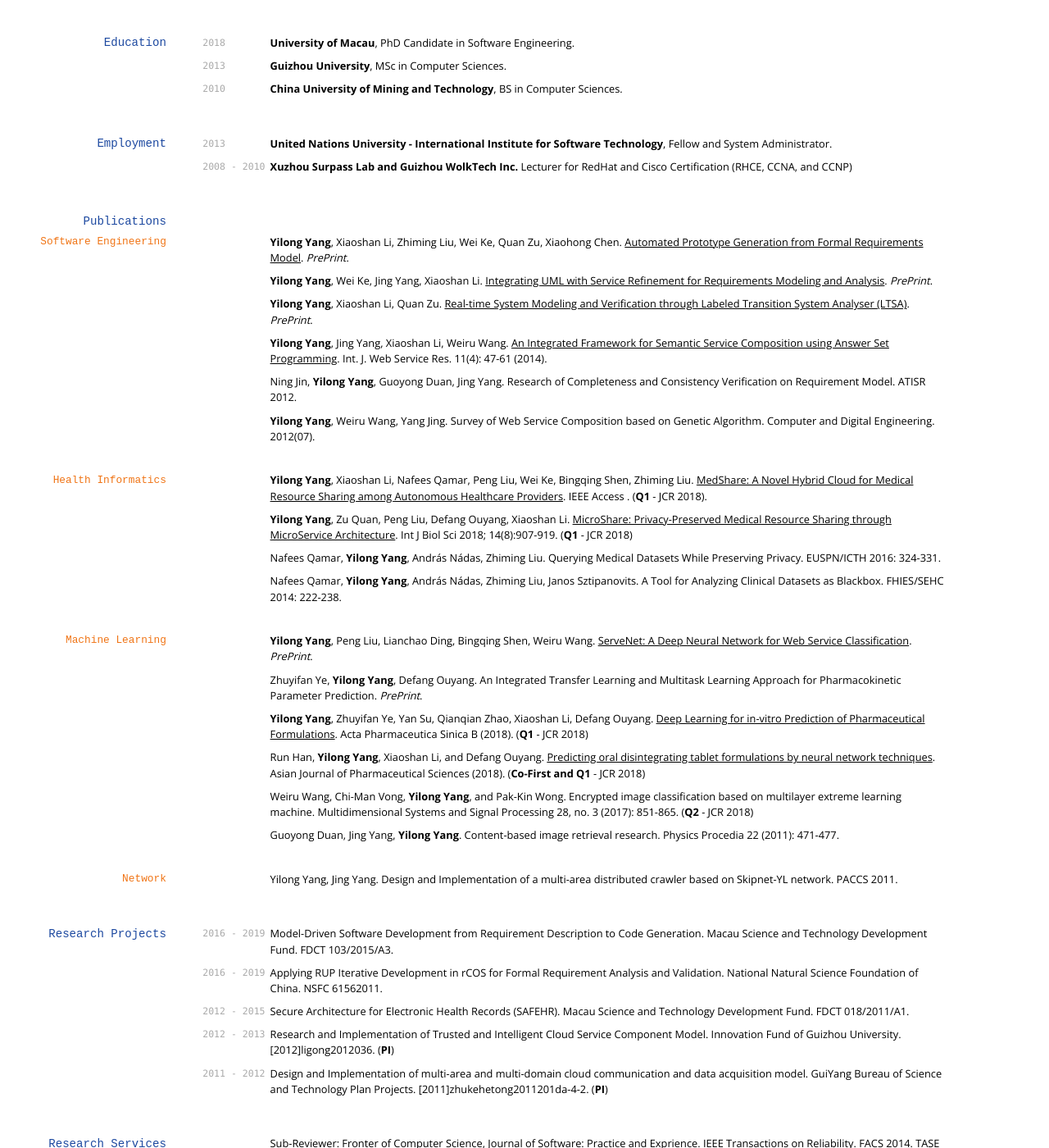
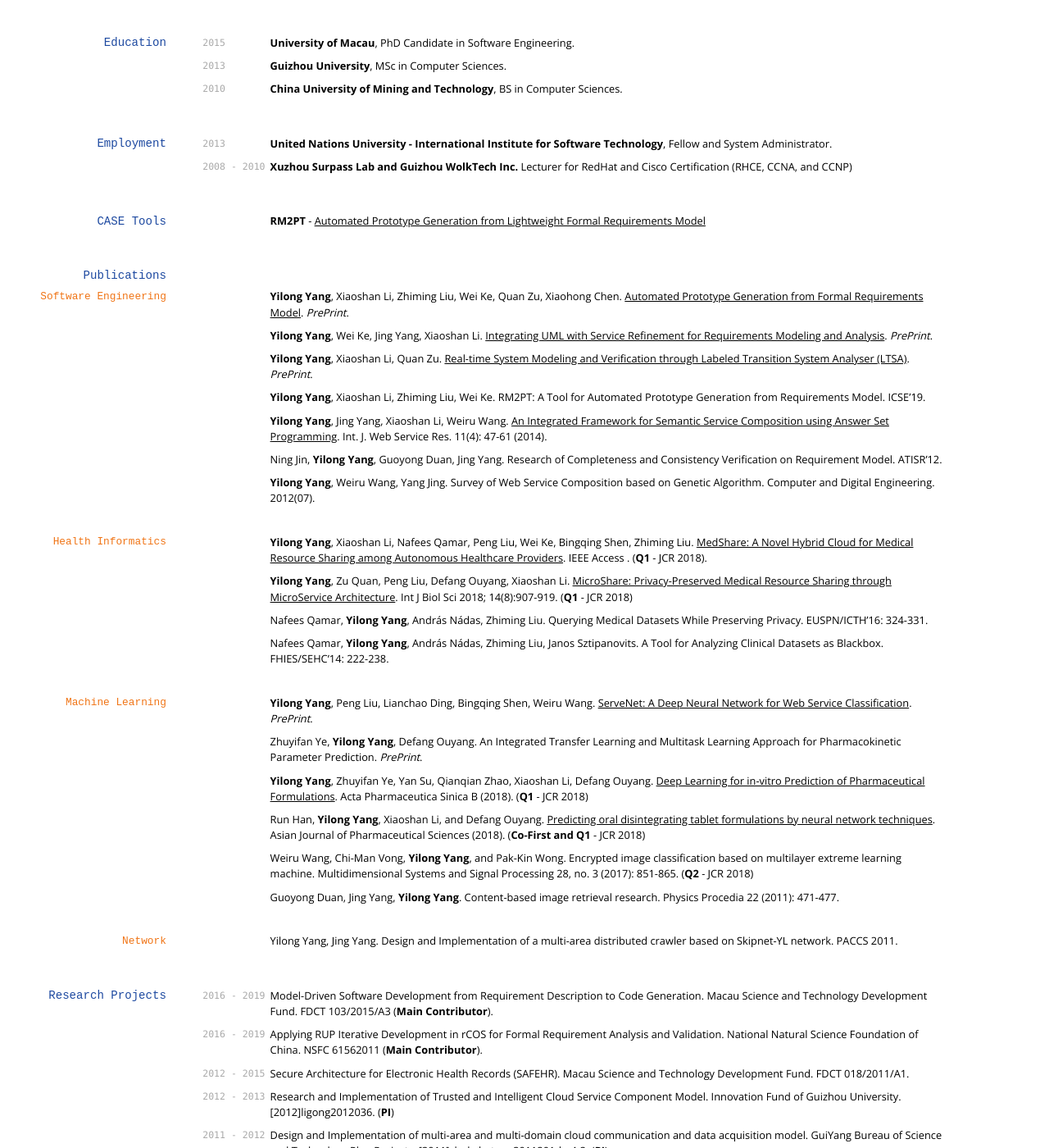
Before and after one commit to yylonly/yylonly.github.io, a Jekyll site: the page built from index.md, in a window 1280 px wide and 1400 px high, scrolled down 260 px. Shown: the whole window at 82% size. Built offline with Jekyll 4.4.1, drawn with Linux system fonts in a browser that asks for light colours; nearby versions of some CDN libraries; some web fonts are replaced; some of the changed text lies outside the part shown.

Commit message:
update with ICSE

```diff
--- a/index.md
+++ b/index.md
@@ -21,7 +21,7 @@ I'm a PhD Candidate in Software Engineering at the University of Macau, Macau. R
 
 ## Education
 
-`2018` **University of Macau**, PhD Candidate in Software Engineering.
+`2015` **University of Macau**, PhD Candidate in Software Engineering.
 
 `2013` **Guizhou University**, MSc in Computer Sciences.
 
@@ -35,6 +35,10 @@ I'm a PhD Candidate in Software Engineering at the University of Macau, Macau. R
 `2008 - 2010` **Xuzhou Surpass Lab and Guizhou WolkTech Inc.** Lecturer for RedHat and Cisco Certification (RHCE, CCNA, and CCNP)
 
 
+## CASE Tools
+
+**RM2PT** - [Automated Prototype Generation from Lightweight Formal Requirements Model](http://rm2pt.mydreamy.net)
+
 ## Publications
 
 ### Software Engineering
@@ -45,9 +49,11 @@ I'm a PhD Candidate in Software Engineering at the University of Macau, Macau. R
 
 **Yilong Yang**, Xiaoshan Li, Quan Zu. [Real-time System Modeling and Verification through Labeled Transition System Analyser (LTSA)](https://www.researchgate.net/publication/323771072_Real-time_System_Modeling_and_Verification_through_Labeled_Transition_System_Analyser_LTSA). *PrePrint*.
 
+**Yilong Yang**, Xiaoshan Li, Zhiming Liu, Wei Ke. RM2PT: A Tool for Automated Prototype Generation from Requirements Model. ICSE'19.
+
 **Yilong Yang**, Jing Yang, Xiaoshan Li, Weiru Wang. [An Integrated Framework for Semantic Service Composition using Answer Set Programming](https://www.researchgate.net/publication/273772848_An_integrated_framework_for_semantic_service_composition_using_answer_set_programming). Int. J. Web Service Res. 11(4): 47-61 (2014).
 
-Ning Jin, **Yilong Yang**, Guoyong Duan, Jing Yang. Research of Completeness and Consistency Verification on Requirement Model. ATISR 2012.
+Ning Jin, **Yilong Yang**, Guoyong Duan, Jing Yang. Research of Completeness and Consistency Verification on Requirement Model. ATISR'12.
 
 **Yilong Yang**, Weiru Wang, Yang Jing. Survey of Web Service Composition based on Genetic Algorithm. Computer and Digital Engineering. 2012(07).
 
@@ -57,9 +63,9 @@ Ning Jin, **Yilong Yang**, Guoyong Duan, Jing Yang. Research of Completeness and
 
 **Yilong Yang**, Zu Quan, Peng Liu, Defang Ouyang, Xiaoshan Li. [MicroShare: Privacy-Preserved Medical Resource Sharing through MicroService Architecture](https://www.researchgate.net/publication/325518439_MicroShare_Privacy-Preserved_Medical_Resource_Sharing_through_MicroService_Architecture). Int J Biol Sci 2018; 14(8):907-919. (**Q1** - JCR 2018)
 
-Nafees Qamar, **Yilong Yang**, András Nádas, Zhiming Liu. Querying Medical Datasets While Preserving Privacy. EUSPN/ICTH 2016: 324-331.
+Nafees Qamar, **Yilong Yang**, András Nádas, Zhiming Liu. Querying Medical Datasets While Preserving Privacy. EUSPN/ICTH'16: 324-331.
 
-Nafees Qamar, **Yilong Yang**, András Nádas, Zhiming Liu, Janos Sztipanovits. A Tool for Analyzing Clinical Datasets as Blackbox. FHIES/SEHC 2014: 222-238.
+Nafees Qamar, **Yilong Yang**, András Nádas, Zhiming Liu, Janos Sztipanovits. A Tool for Analyzing Clinical Datasets as Blackbox. FHIES/SEHC'14: 222-238.
 
 ### Machine Learning
 
@@ -82,9 +88,9 @@ Yilong Yang, Jing Yang. Design and Implementation of a multi-area distributed cr
 
 ## Research Projects
 
-`2016 - 2019`             Model-Driven Software Development from Requirement Description to Code Generation. Macau Science and Technology Development Fund. FDCT 103/2015/A3.
+`2016 - 2019`             Model-Driven Software Development from Requirement Description to Code Generation. Macau Science and Technology Development Fund. FDCT 103/2015/A3 (**Main Contributor**).
 
-`2016 - 2019`             Applying RUP Iterative Development in rCOS for Formal Requirement Analysis and Validation. National Natural Science Foundation of China. NSFC 61562011.
+`2016 - 2019`             Applying RUP Iterative Development in rCOS for Formal Requirement Analysis and Validation. National Natural Science Foundation of China. NSFC 61562011 (**Main Contributor**).
 
 `2012 - 2015`             Secure Architecture for Electronic Health Records (SAFEHR). Macau Science and Technology Development Fund. FDCT 018/2011/A1.
 
@@ -152,33 +158,31 @@ Session Chair: APSCC 2014.
 
 `2007` Implementation of load balance between server and switch.
 
-
-
 ## Open Source Projects
-
 
 My personal [GitHub account](https://github.com/yylonly) hosts my open source projects as well as listing contributions to open source tools. It mainly contains:
 
-1 - Requirements Validation and Evolution by Automated Prototypeing: [AutoPrototyping](https://github.com/yylonly/AutoPrototyping-Release)
+1 - RM2PT Case Studies: [CaseStudies](https://github.com/yylonly/AutoPrototype-CaseStudies)
 
-2 - AutoPrototyping Case Studies: [CaseStudies](https://github.com/yylonly/AutoPrototype-CaseStudies)
+2 - MicroShare: Privacy-Preserved Medical Resource Sharing through MicroService Architecture: [MedShare-MicroService](https://github.com/yylonly/MedShare-MicroService)
 
-3 - Privacy-Preserved Medical Resource Sharing through MicroService Architecture: [MedShare-MicroService](https://github.com/yylonly/MedShare-MicroService)
+3 - MedShare: A Novel Hybrid Cloud for Medical Resource Sharing among Autonomous Healthcare Providers: [MedShare](https://github.com/yylonly/medshare)
 
-4 - Medical Resource Sharing among Autonomous Healthcare Providers: [MedShare](https://github.com/yylonly/medshare)
+4 - Deep Learning for Pharmaceutical Formulation Prediction (InVitro): [DeepPharm-InVitro](https://github.com/yylonly/DeepPharm-InVitro)
 
-5 - Deep Learning for Pharmaceutical Formulation Prediction (InVitro): [DeepPharm-InVitro](https://github.com/yylonly/DeepPharm-InVitro)
+5 - Deep Learning for Pharmaceutical Formulation Prediction (InVivo): [DeepPharm-InVivo](https://github.com/yylonly/DeepPharm-InVivo)
 
-6 - Deep Learning for Pharmaceutical Formulation Prediction (InVivo): [DeepPharm-InVivo](https://github.com/yylonly/DeepPharm-InVivo)
-
-7 - A Deep Neural Network for Web Service Classification: [ServeNet](https://github.com/yylonly/ServeNet)
-
+6 - A Deep Neural Network for Web Service Classification: [ServeNet](https://github.com/yylonly/ServeNet)
 
 ## Awards
 
-Postgraduate scholarship (PhD fees + enhanced stipend)
+`2016 - 2019` PhD Research Assistantship
 
-Postgraduate scholarship (MSc fees + stipend) and national postgraduate scholarship of China
+`2013 - 2016` Postgraduate Scholarship (PhD tuition fee exempt + enhanced stipend)
+
+`2013` National Postgraduate Scholarship of China (Master)
+
+`2010 - 2013` Postgraduate Scholarship (Master tuition fee exempt + living costs)
 
 
 ## Placements
```
